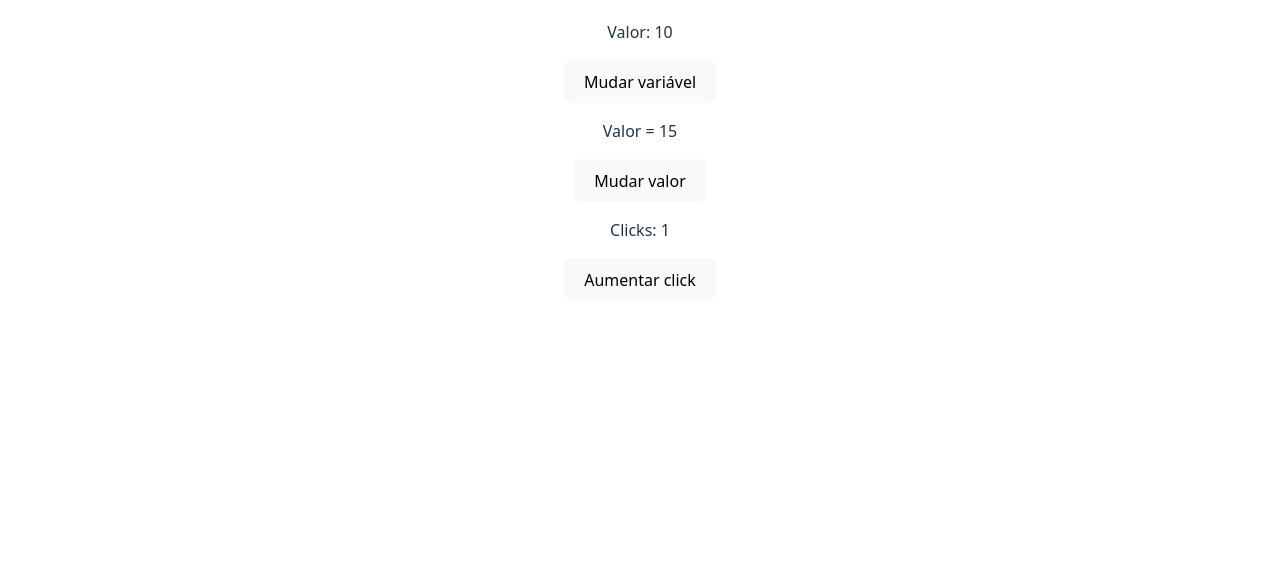
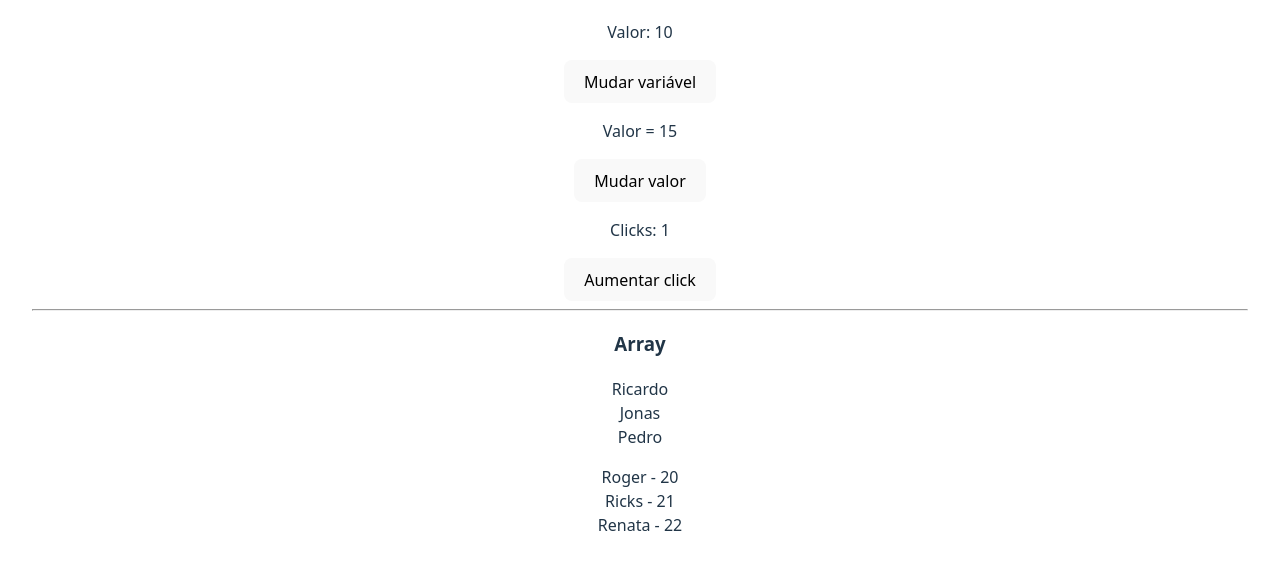
Before and after one commit to mfrickss/reactJS, a React (Vite) app in the folder 3_AVANÇANDO_EM_REACT/avancandoReact/: page / in a window 1280 px wide. Shown: the part 1007-1576 px from the top of the page. Built offline with nearby package versions, Linux system fonts and the light colour scheme.

Commit message:
List render

```diff
--- a/3_AVANÇANDO_EM_REACT/avancandoReact/src/App.jsx
+++ b/3_AVANÇANDO_EM_REACT/avancandoReact/src/App.jsx
@@ -6,6 +6,10 @@ import night from "./assets/night.jpg";
 
 // 3 - useState
 import Data from './components/Data';
+
+// 4 - Renderização de lista
+import ListRender from './components/listRender';
+
 function App() {
   const [count, setCount] = useState(0)
 
@@ -19,6 +23,10 @@ function App() {
         <img src={night} alt="Outra imagem" />
         {/* 3- useState */}
         <Data />
+        <hr></hr>
+        {/* 4 - Render de Lista */}
+        <h3>Array</h3>
+        <ListRender />
       </div>
     </>
   )
--- /dev/null
+++ b/3_AVANÇANDO_EM_REACT/avancandoReact/src/components/ListRender.jsx
@@ -0,0 +1,32 @@
+import { useState } from "react"
+
+const ListRender = () => {
+    const [list] = useState(["Ricardo", "Jonas", "Pedro"]);
+
+    const [users, setUsers] = useState([
+        {id: 1, name: "Roger", age: 20},
+        {id: 2, name: "Ricks", age: 21},
+        {id: 3, name: "Renata", age: 22}
+    ])
+
+  return (
+    <div>
+        {/* 4 - Render sem key - TENTAR EVITAR SEMPRE */}
+        <ul style={{listStyle:"none", padding:0}}>
+            {list.map((item, i) => ( // No JS é usado {} para maps.
+                <li key={i}>{item}</li>
+            ))}
+        </ul>
+        {/* 5 - Render com key  - IDEAL */}
+        <ul style={{listStyle:"none", padding:0}}>
+            {users.map((user) =>(
+                <li key={user.id}>
+                    {user.name} - {user.age}
+                </li>
+            ))}
+        </ul>
+    </div>
+  )
+}
+
+export default ListRender;
```
